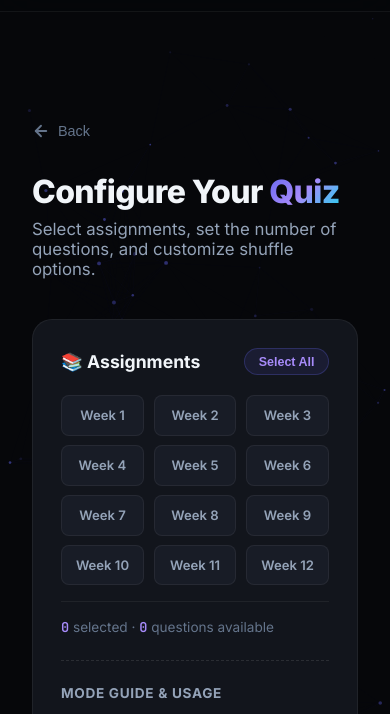
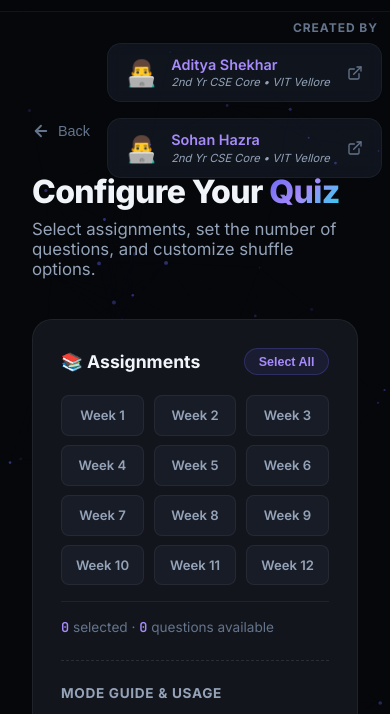
Before and after one commit to shekhar-aditya/nptel, a plain HTML site: page index.html in a window 390 px wide. Both pictures are taken after a click on the button "Start Practicing". Shown: the part 58-772 px from the top of the page. Drawn offline with Linux system fonts and the light colour scheme.

Commit message:
fix: keep global creator card visible as background watermark on non-hero pages for mobile

```diff
--- a/app.js
+++ b/app.js
@@ -143,6 +143,7 @@ document.addEventListener('DOMContentLoaded', () => {
     function showSection(name) {
         Object.values(sections).forEach(s => s.classList.remove('active-section'));
         sections[name].classList.add('active-section');
+        document.body.setAttribute('data-active-section', name);
         document.body.classList.toggle('in-quiz', name === 'quiz');
         window.scrollTo({ top: 0, behavior: 'smooth' });
         if (name !== 'quiz') {
--- a/index.html
+++ b/index.html
@@ -35,8 +35,8 @@
         </div>
     </nav>
 
-    <!-- Global Creators Card (Desktop Only) -->
-    <div class="creators-container desktop-only">
+    <!-- Global Creators Card -->
+    <div class="creators-container global-card">
         <div class="creator-label">Created by</div>
         <div class="creator-cards">
             <a href="https://adityashekhar.in" target="_blank" rel="noopener noreferrer" class="creator-card">
--- a/style.css
+++ b/style.css
@@ -2477,8 +2477,22 @@ input:checked+.switch-slider::before {
 .mobile-only { display: none !important; }
 
 @media (max-width: 900px) {
-    .desktop-only { display: none !important; }
-
+    /* Hide the global card ONLY on the hero page since it has the embedded mobile one */
+    body[data-active-section="hero"] .creators-container.global-card {
+        display: none !important;
+    }
+
+    /* When not on hero page, the global card acts as a watermark */
+    body:not([data-active-section="hero"]) .creators-container.global-card {
+        transform: scale(1) !important;
+        opacity: 1 !important;
+        z-index: -1 !important;
+        pointer-events: none !important;
+        top: calc(var(--nav-h) + 1rem) !important;
+        right: 1rem !important;
+    }
+
+    /* Embedded Hero Mobile Card */
     .creators-container.mobile-only {
         display: flex !important;
         position: static !important;
@@ -2499,7 +2513,13 @@ input:checked+.switch-slider::before {
     }
 }
 @media (max-width: 600px) {
-    .desktop-only { display: none !important; }
+    body[data-active-section="hero"] .creators-container.global-card {
+        display: none !important;
+    }
+    body:not([data-active-section="hero"]) .creators-container.global-card {
+        top: calc(var(--nav-h) + 0.5rem) !important;
+        right: 0.5rem !important;
+    }
     .creators-container.mobile-only {
         margin: 1.5rem 0 !important;
     }
```
